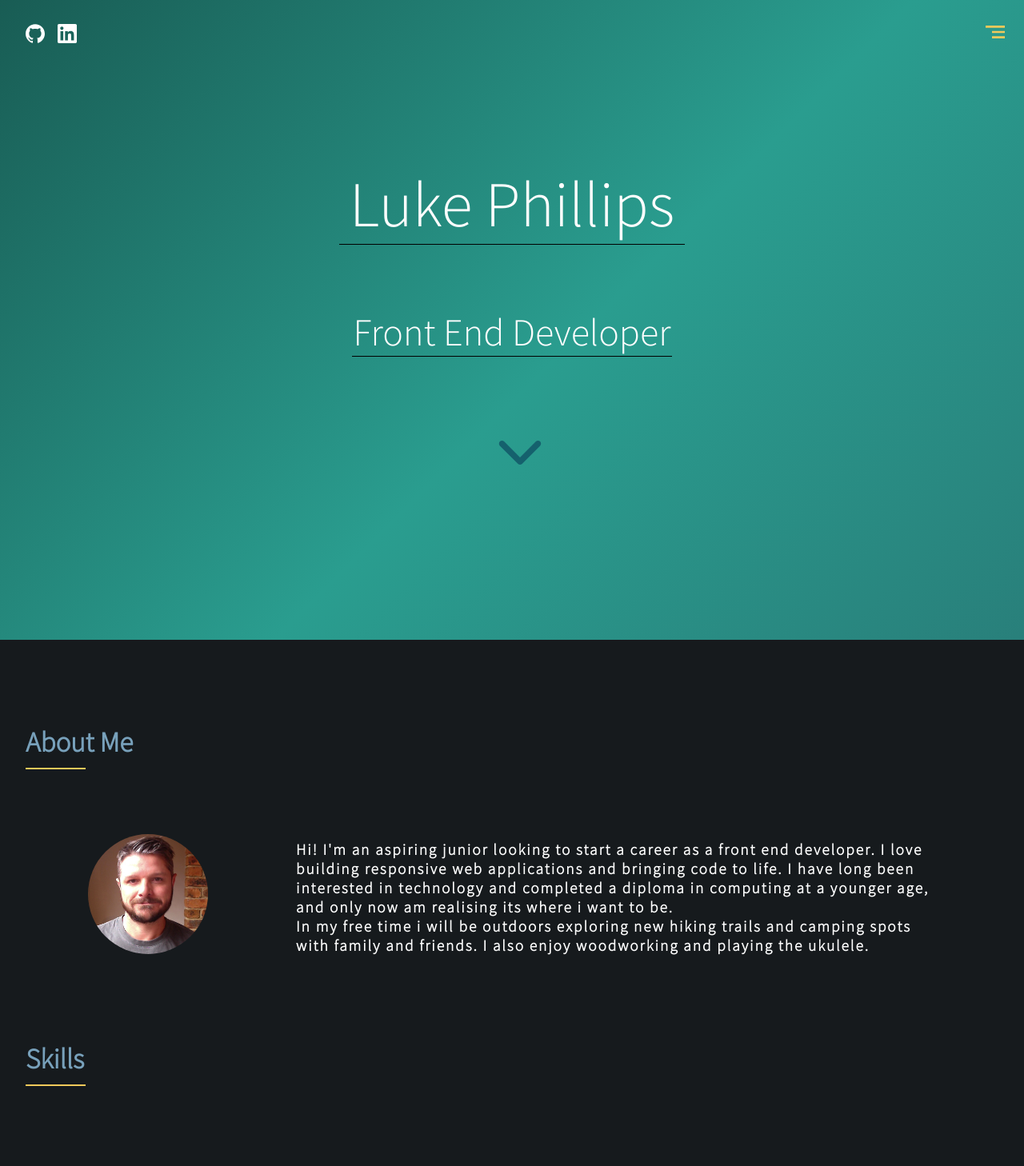
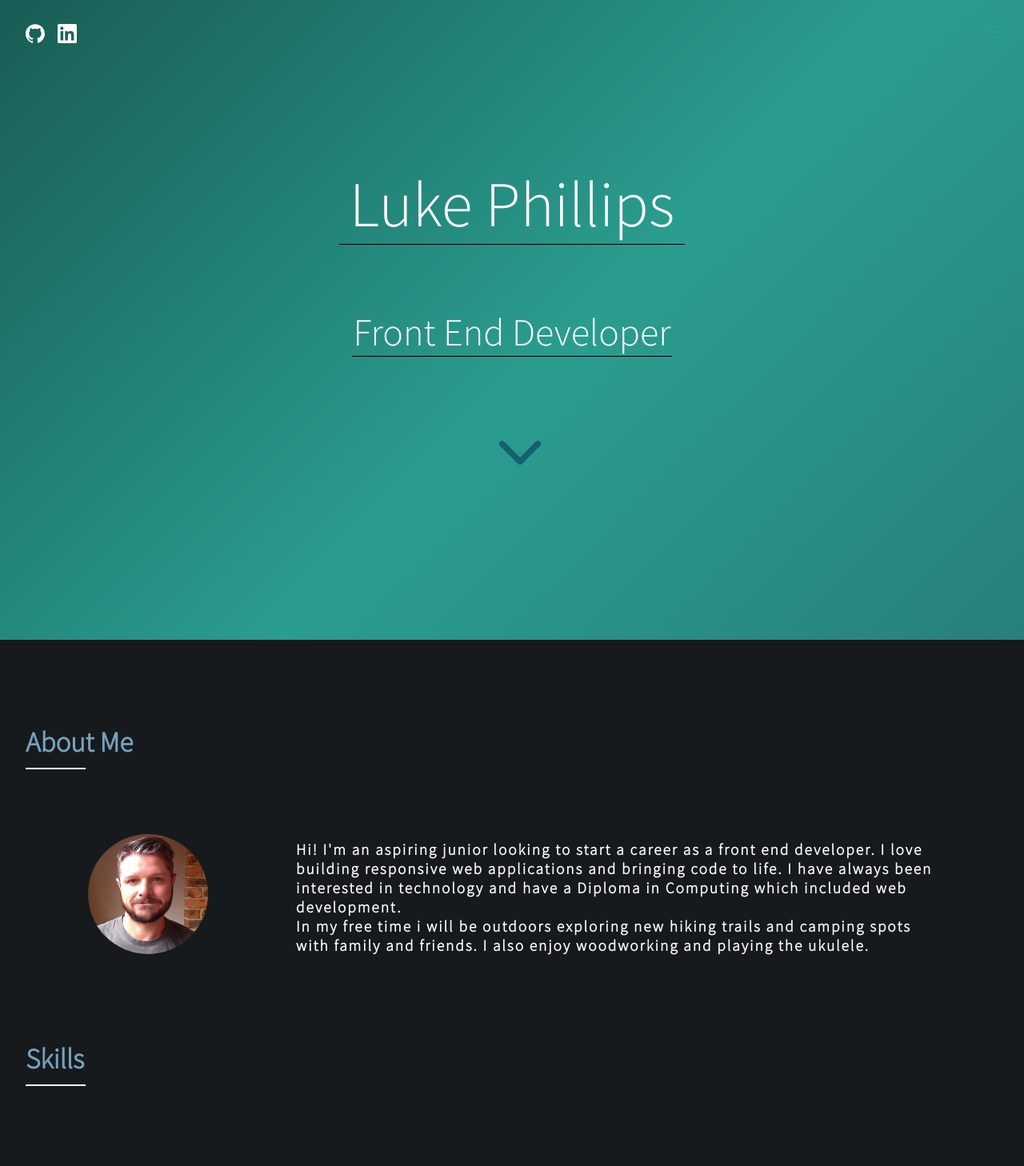
Before and after one commit to LukeWPhillips/Portfolio, a React (Create React App) app: page /page in a window 1280 px wide. Shown: the top 1458 px of the page at 80% size. Built offline with nearby package versions, Linux system fonts and the light colour scheme; a web font is replaced by a local one.

Commit message:
change color scheme

```diff
--- a/src/index.css
+++ b/src/index.css
@@ -66,7 +66,7 @@ body, html {
   position: absolute;
   right: 20px;
   font-size: 2rem;
-  color: #f2c95a;
+  color: #2a9d8f;
 }
 
 .connect-container {
@@ -129,7 +129,7 @@ body, html {
 }
 
 .link:hover {
-  color: #f2c95a;
+  color: #e76f51;
   text-decoration: underline;
   text-underline-offset: 3px;
 }
@@ -154,7 +154,7 @@ body, html {
 }
 
 .home-link:hover {
-  color: #f2c95a;
+  color: #e76f51;
 }
 
 
@@ -302,6 +302,7 @@ body, html {
 
 }
 
+
 .sub-header h1 {
   font-size: 35px;
   color: #78a1bb;
@@ -312,7 +313,14 @@ body, html {
   width: 75px;
   height: 2px;
   margin-top: 10px;
-  background-color: #f2c95a;
+  background-color: #fefefe;
+}
+
+.sub-header_underline_contact {
+  width: 75px;
+  height: 2px;
+  margin-top: 10px;
+  background-color: #e76f51;
 }
 
 @media screen and (max-width: 640px) {
--- a/src/pages/About.jsx
+++ b/src/pages/About.jsx
@@ -35,9 +35,8 @@ function About() {
           <p style={{ letterSpacing: "2px", fontWeight: "600" }}>
             Hi! I'm an aspiring junior looking to start a career as a front end
             developer. I love building responsive web applications and bringing
-            code to life. I have long been interested in technology and
-            completed a diploma in computing at a younger age, and only now am
-            realising its where i want to be.
+            code to life. I have always been interested in technology and have a
+            Diploma in Computing which included web development.
             <br />
             In my free time i will be outdoors exploring new hiking trails and
             camping spots with family and friends. I also enjoy woodworking and
--- a/src/pages/Contact.jsx
+++ b/src/pages/Contact.jsx
@@ -43,7 +43,7 @@ function Contact() {
     <div className="contacts-container">
       <div className="sub-header">
         <h1>Contact</h1>
-        <div className="sub-header_underline"></div>
+        <div className="sub-header_underline_contact"></div>
       </div>
       <form onSubmit={onSubmit} id="contact-form" action="">
         <div className="form-container">
```
